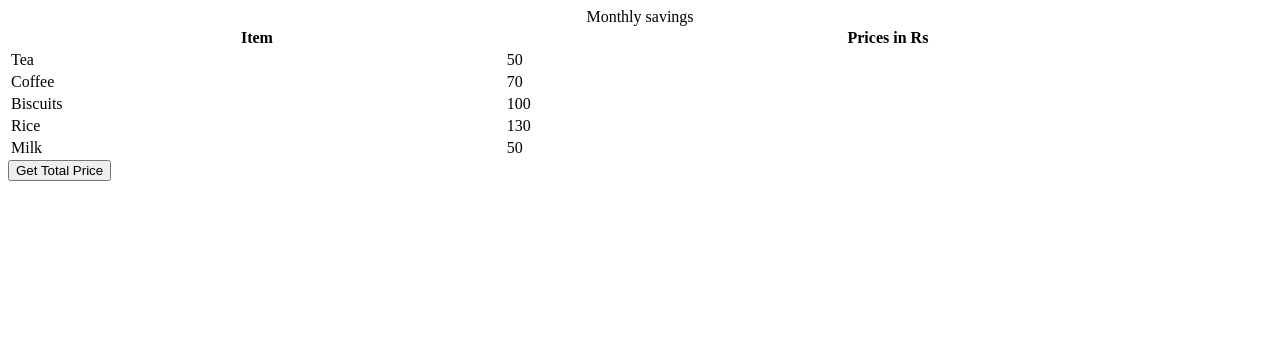
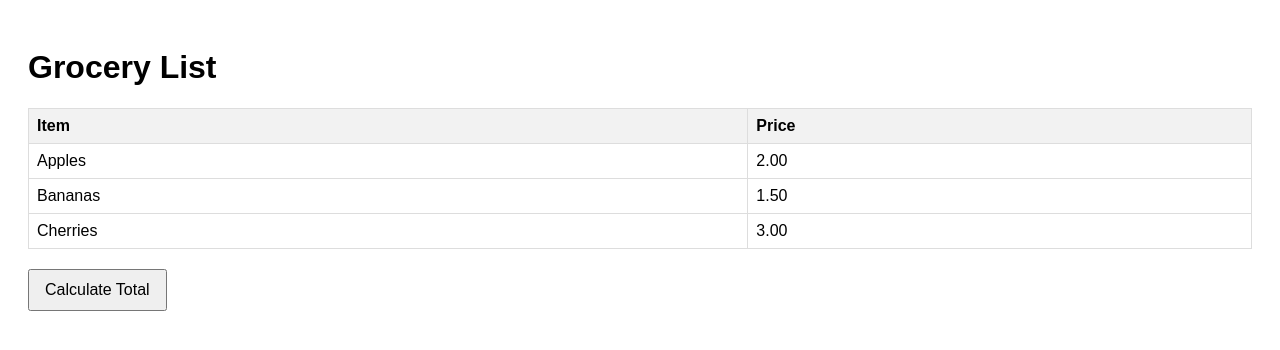
Before and after one commit to acciojob/grofers-checkout-jaisaipothula, a website: page main.html in a window 1280 px wide. Drawn offline with Linux system fonts and the light colour scheme.

Commit message:
created a submission

```diff
--- a/main.html
+++ b/main.html
@@ -1,45 +1,36 @@
 <!DOCTYPE html>
-
-<html>
-
+<html lang="en">
 <head>
+    <meta charset="UTF-8">
+    <meta name="viewport" content="width=device-width, initial-scale=1.0">
+    <title>Grofers Checkout</title>
     <link rel="stylesheet" href="styles.css">
 </head>
-
 <body>
-    <!-- the entire body must be written by student -->
-    <table style="width: 100%">
-    <caption>
-      Monthly savings
-    </caption>
+    <h1>Grocery List</h1>
+    <table id="grocery-table">
+        <thead>
             <tr>
                 <th>Item</th>
-      <th>Prices in Rs</th>
+                <th>Price</th>
+            </tr>
+        </thead>
+        <tbody>
+            <tr>
+                <td class="item">Apples</td>
+                <td class="prices">2.00</td>
             </tr>
             <tr>
-      <td class="item">Tea</td>
-      <td class="price">50</td>
+                <td class="item">Bananas</td>
+                <td class="prices">1.50</td>
             </tr>
             <tr>
-      <td class="item">Coffee</td>
-      <td class="price">70</td>
+                <td class="item">Cherries</td>
+                <td class="prices">3.00</td>
             </tr>
-    <tr>
-      <td class="item">Biscuits</td>
-      <td class="price">100</td>
-    </tr>
-    <tr>
-      <td class="item">Rice</td>
-      <td class="price">130</td>
-    </tr>
-    <tr>
-      <td class="item">Milk</td>
-      <td class="price">50</td>
-    </tr>
+        </tbody>
     </table>
-    <script type="text/javascript" src="./script.js">
-</script>
-
+    <button id="calculate-total">Calculate Total</button>
+    <script src="scripts.js"></script>
 </body>
-
 </html>
--- a/script.js
+++ b/script.js
@@ -1,10 +1,31 @@
-const getSumBtn = document.createElement("button");
-getSumBtn.append("Get Total Price");
-document.body.appendChild(getSumBtn);
+document.getElementById('calculate-total').addEventListener('click', () => {
+    const prices = document.querySelectorAll('.prices');
+    let total = 0;
 
-const getSum = () => {
-//Add your code here
+    prices.forEach(price => {
+        total += parseFloat(price.textContent); // Convert to float and add to total
+    });
 
-};
+    // Check if a total row already exists and remove it
+    const existingTotalRow = document.querySelector('.total-row');
+    if (existingTotalRow) {
+        existingTotalRow.remove();
+    }
 
-getSumBtn.addEventListener("click", getSum);
+    // Create a new row for total
+    const totalRow = document.createElement('tr');
+    totalRow.classList.add('total-row');
+
+    const totalCell = document.createElement('td');
+    totalCell.colSpan = 1; // Merge cells
+    totalCell.textContent = 'Total Price:';
+
+    const totalPriceCell = document.createElement('td');
+    totalPriceCell.textContent = total.toFixed(2); // Display total price formatted to 2 decimal places
+
+    totalRow.appendChild(totalCell);
+    totalRow.appendChild(totalPriceCell);
+
+    // Append the new total row to the table body
+    document.querySelector('#grocery-table tbody').appendChild(totalRow);
+});
--- a/styles.css
+++ b/styles.css
@@ -1,2 +1,26 @@
+body {
+    font-family: Arial, sans-serif;
+    padding: 20px;
+}
 
-/* Your CSS Code here. */
+table {
+    width: 100%;
+    border-collapse: collapse;
+    margin-bottom: 20px;
+}
+
+th, td {
+    border: 1px solid #ddd;
+    padding: 8px;
+    text-align: left;
+}
+
+th {
+    background-color: #f2f2f2;
+}
+
+#calculate-total {
+    padding: 10px 15px;
+    font-size: 16px;
+    cursor: pointer;
+}
```
Lines whose indentation alone changed are shown as unchanged.
